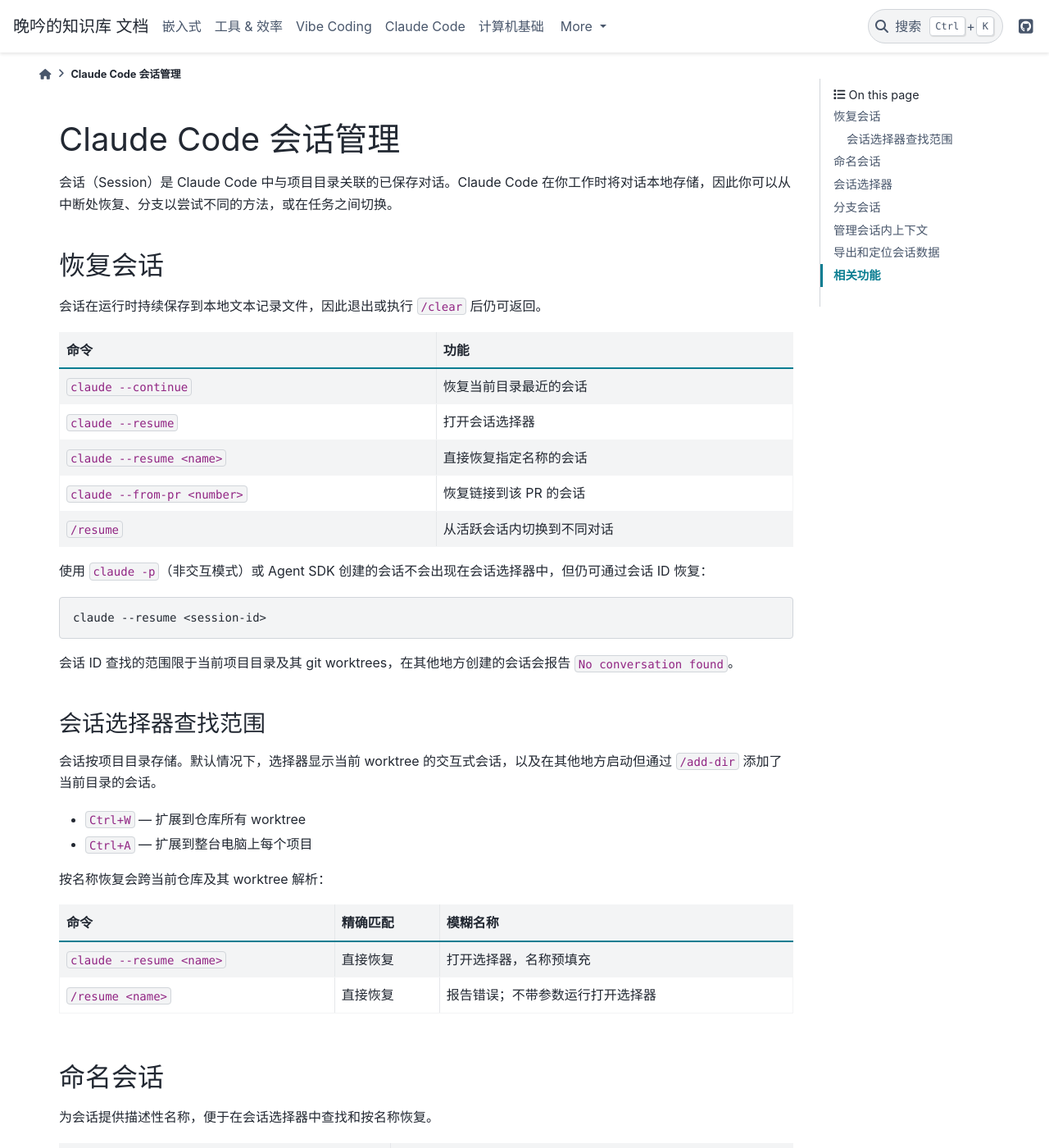
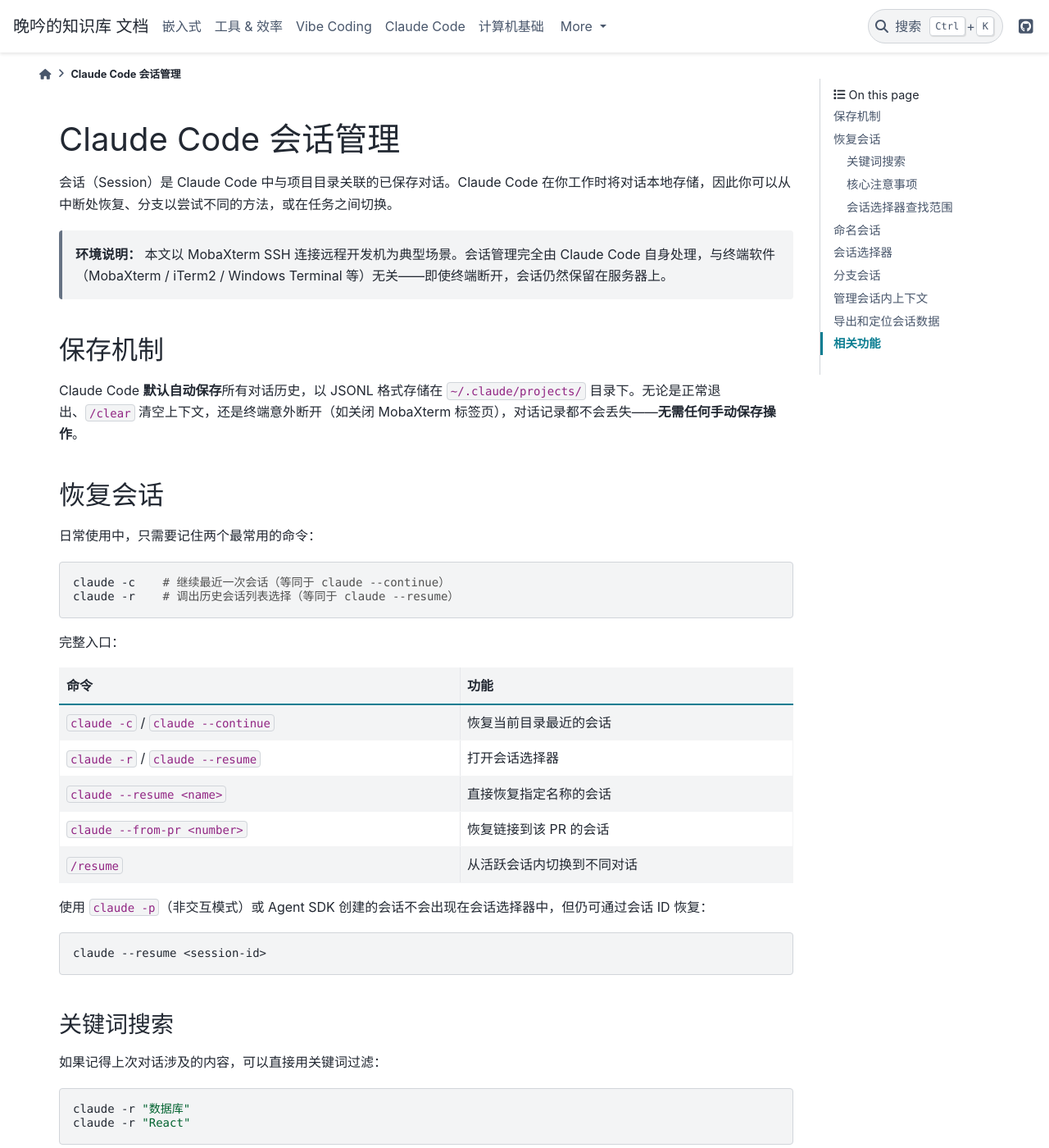
Before and after one commit to Qznkzs/knowledgesystem.github.io, a Sphinx documentation site: the page built from source/claude-code/2026-06-25-session-management.md, in a window 1280 px wide and 1400 px high. Shown: the whole window at 82% size. Built offline with Sphinx 7.4.7 and the PyData theme 0.15.4, drawn with Linux system fonts in a browser that asks for light colours; some of the changed text lies outside the part shown.

Commit message:
fix: vibe-coding placeholder, enhance session article with MobaXterm practical tips

````diff
--- a/source/claude-code/2026-06-25-session-management.md
+++ b/source/claude-code/2026-06-25-session-management.md
@@ -14,14 +14,27 @@
 
 会话（Session）是 Claude Code 中与项目目录关联的已保存对话。Claude Code 在你工作时将对话本地存储，因此你可以从中断处恢复、分支以尝试不同的方法，或在任务之间切换。
 
+> **环境说明：** 本文以 MobaXterm SSH 连接远程开发机为典型场景。会话管理完全由 Claude Code 自身处理，与终端软件（MobaXterm / iTerm2 / Windows Terminal 等）无关——即使终端断开，会话仍然保留在服务器上。
+
+## 保存机制
+
+Claude Code **默认自动保存**所有对话历史，以 JSONL 格式存储在 `~/.claude/projects/` 目录下。无论是正常退出、`/clear` 清空上下文，还是终端意外断开（如关闭 MobaXterm 标签页），对话记录都不会丢失——**无需任何手动保存操作**。
+
 ## 恢复会话
 
-会话在运行时持续保存到本地文本记录文件，因此退出或执行 `/clear` 后仍可返回。
+日常使用中，只需要记住两个最常用的命令：
+
+```bash
+claude -c    # 继续最近一次会话（等同于 claude --continue）
+claude -r    # 调出历史会话列表选择（等同于 claude --resume）
+```
+
+完整入口：
 
 | 命令 | 功能 |
 |:--|:--|
-| `claude --continue` | 恢复当前目录最近的会话 |
-| `claude --resume` | 打开会话选择器 |
+| `claude -c` / `claude --continue` | 恢复当前目录最近的会话 |
+| `claude -r` / `claude --resume` | 打开会话选择器 |
 | `claude --resume <name>` | 直接恢复指定名称的会话 |
 | `claude --from-pr <number>` | 恢复链接到该 PR 的会话 |
 | `/resume` | 从活跃会话内切换到不同对话 |
@@ -32,14 +45,33 @@
 claude --resume <session-id>
 ```
 
-会话 ID 查找的范围限于当前项目目录及其 git worktrees，在其他地方创建的会话会报告 `No conversation found`。
+### 关键词搜索
+
+如果记得上次对话涉及的内容，可以直接用关键词过滤：
+
+```bash
+claude -r "数据库"
+claude -r "React"
+```
+
+选择器会只显示匹配的会话。
+
+### 核心注意事项
+
+**工作目录绑定：** Claude Code 的会话与当前工作目录强绑定。恢复会话前，务必先 `cd` 进入对应项目目录：
+
+```bash
+cd ~/workspace/my-project
+claude -c    # 恢复 my-project 的最近会话
+```
+
+**避免移动项目文件夹：** 不要随意移动项目目录的位置。Claude Code 内部索引使用绝对路径，移动后恢复功能会因为路径对不上而找不到历史记录。
+
+**MobaXterm 场景：** 关闭 MobaXterm 标签页或网络断开后，会话已自动保存在服务器上。重新 SSH 连接，`cd` 到项目目录，`claude -c` 即可无缝继续。
 
 ### 会话选择器查找范围
 
-会话按项目目录存储。默认情况下，选择器显示当前 worktree 的交互式会话，以及在其他地方启动但通过 `/add-dir` 添加了当前目录的会话。
-
-- `Ctrl+W` — 扩展到仓库所有 worktree
-- `Ctrl+A` — 扩展到整台电脑上每个项目
+会话按项目目录存储。默认情况下，选择器显示当前 worktree 的交互式会话。使用 `Ctrl+W` 扩展到所有 worktree，`Ctrl+A` 扩展到整台电脑上每个项目。
 
 按名称恢复会跨当前仓库及其 worktree 解析：
 
@@ -50,14 +82,21 @@
 
 ## 命名会话
 
-为会话提供描述性名称，便于在会话选择器中查找和按名称恢复。
+为会话提供描述性名称，便于在会话选择器中查找和按名称恢复。这在并行处理多个任务时尤其重要。
 
 | 时机 | 方法 |
 |:--|:--|
-| 启动时 | `claude -n auth-refactor` |
-| 会话期间 | `/rename auth-refactor` |
+| 启动时 | `claude -n api-migration` |
+| 会话期间 | `/rename api-migration`（名称会出现在提示栏上） |
 | 从选择器 | 选中会话按 `Ctrl+R` |
 | Plan Mode 接受计划时 | 自动从计划内容命名 |
+
+命名后，可以直接通过名称恢复：
+
+```bash
+claude --resume api-migration
+/resume api-migration
+```
 
 ## 会话选择器
 
@@ -110,7 +149,7 @@
 
 ## 导出和定位会话数据
 
-**导出会话：** 运行 `/export` 将当前对话复制到剪贴板或保存为纯文本文件。可传递文件名直接写入。
+**导出会话：** 运行 `/export` 将当前对话复制到剪贴板或保存为纯文本文件：
 
 ```bash
 /export my-session-transcript.txt
@@ -122,7 +161,7 @@
 ~/.claude/projects/<project>/<session-id>.jsonl
 ```
 
-`<project>` 从工作目录路径派生。每行是消息、工具调用或元数据的 JSON 对象。
+每行是消息、工具调用或元数据的 JSON 对象。
 
 **更改存储位置：**
 
````
Also changed, not shown: source/vibe-coding/index.md (+4 -0 lines).
